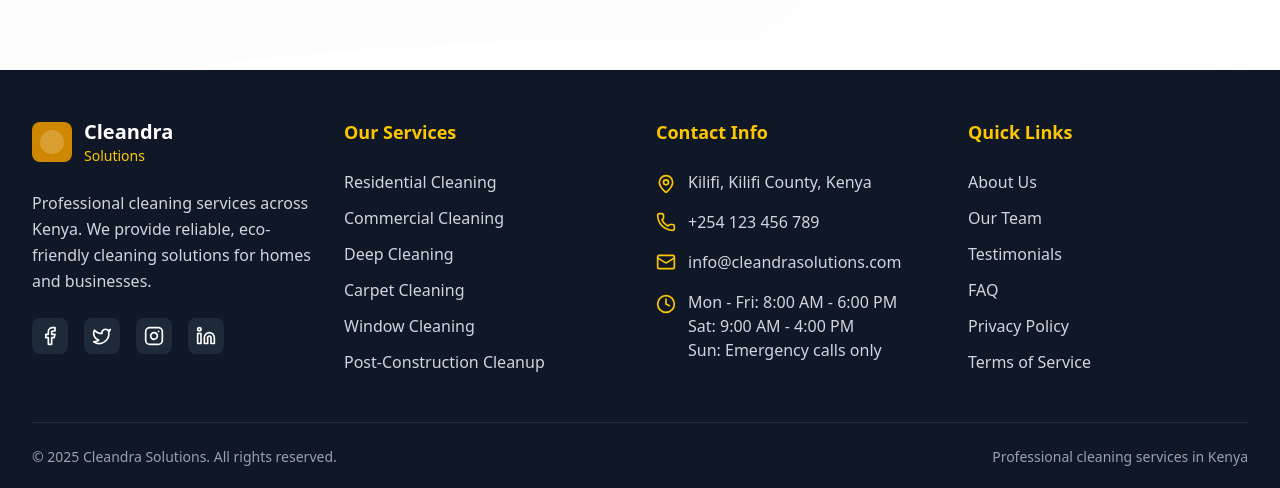
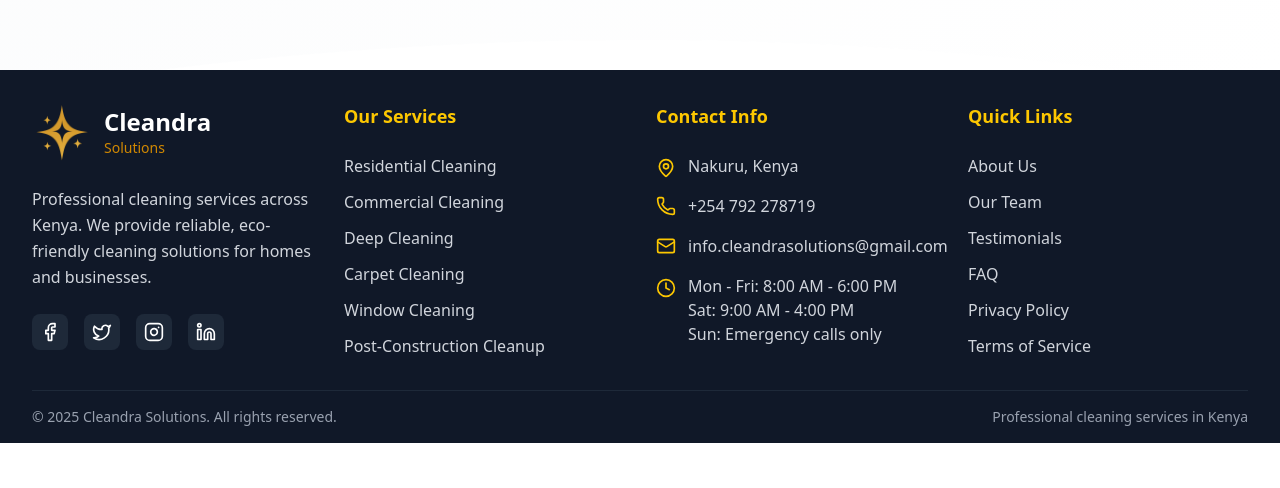
Before and after one commit to brightonchebor/CLEANDRA, a React (Vite) app: page / in a window 1280 px wide. Shown: the part 1041-1529 px from the top of the page. After the commit the page ends 1484 px from the top, so only its background shows below. Built offline with nearby package versions, Linux system fonts and the light colour scheme.

Commit message:
contact info edit

```diff
--- a/src/components/Footer.jsx
+++ b/src/components/Footer.jsx
@@ -6,16 +6,18 @@ const Footer = () => {
     <footer className="bg-gray-900 text-white">
       <div className="max-w-7xl mx-auto px-4 sm:px-6 lg:px-8">
         {/* Main footer content */}
-        <div className="py-12 grid grid-cols-1 md:grid-cols-2 lg:grid-cols-4 gap-8">
+        <div className="py-8 grid grid-cols-1 md:grid-cols-2 lg:grid-cols-4 gap-8">
           {/* Company info */}
           <div>
             <div className="flex items-center space-x-3 mb-6">
-              <div className="w-10 h-10 bg-yellow-600 rounded-lg flex items-center justify-center">
-                <div className="w-6 h-6 bg-white rounded-full opacity-20"></div>
-              </div>
+              <img
+                src="/src/assets/logo2.png"
+                alt="Cleandra Solutions Logo"
+                className="w-15 h-15 object-contain"
+              />
               <div>
-                <h3 className="text-xl font-bold">Cleandra</h3>
-                <p className="text-sm text-yellow-400 font-medium">Solutions</p>
+                <h1 className="text-2xl font-bold text-white">Cleandra</h1>
+                <p className="text-sm text-yellow-600 font-medium">Solutions</p>
               </div>
             </div>
             <p className="text-gray-300 mb-6 leading-relaxed">
@@ -81,16 +83,16 @@ const Footer = () => {
               <li className="flex items-start space-x-3">
                 <MapPin className="h-5 w-5 text-yellow-400 mt-1 flex-shrink-0" />
                 <span className="text-gray-300">
-                  Kilifi, Kilifi County, Kenya
+                  Nakuru, Kenya
                 </span>
               </li>
               <li className="flex items-center space-x-3">
                 <Phone className="h-5 w-5 text-yellow-400 flex-shrink-0" />
-                <span className="text-gray-300">+254 123 456 789</span>
+                <span className="text-gray-300">+254 792 278719</span>
               </li>
               <li className="flex items-center space-x-3">
                 <Mail className="h-5 w-5 text-yellow-400 flex-shrink-0" />
-                <span className="text-gray-300">info@cleandrasolutions.com</span>
+                <span className="text-gray-300">info.cleandrasolutions@gmail.com</span>
               </li>
               <li className="flex items-start space-x-3">
                 <Clock className="h-5 w-5 text-yellow-400 mt-1 flex-shrink-0" />
@@ -142,7 +144,7 @@ const Footer = () => {
         </div>
 
         {/* Bottom bar */}
-        <div className="border-t border-gray-800 py-6 flex flex-col md:flex-row justify-between items-center">
+        <div className="border-t border-gray-800 py-4 flex flex-col md:flex-row justify-between items-center">
           <p className="text-gray-400 text-sm">
             © 2025 Cleandra Solutions. All rights reserved.
           </p>
```
